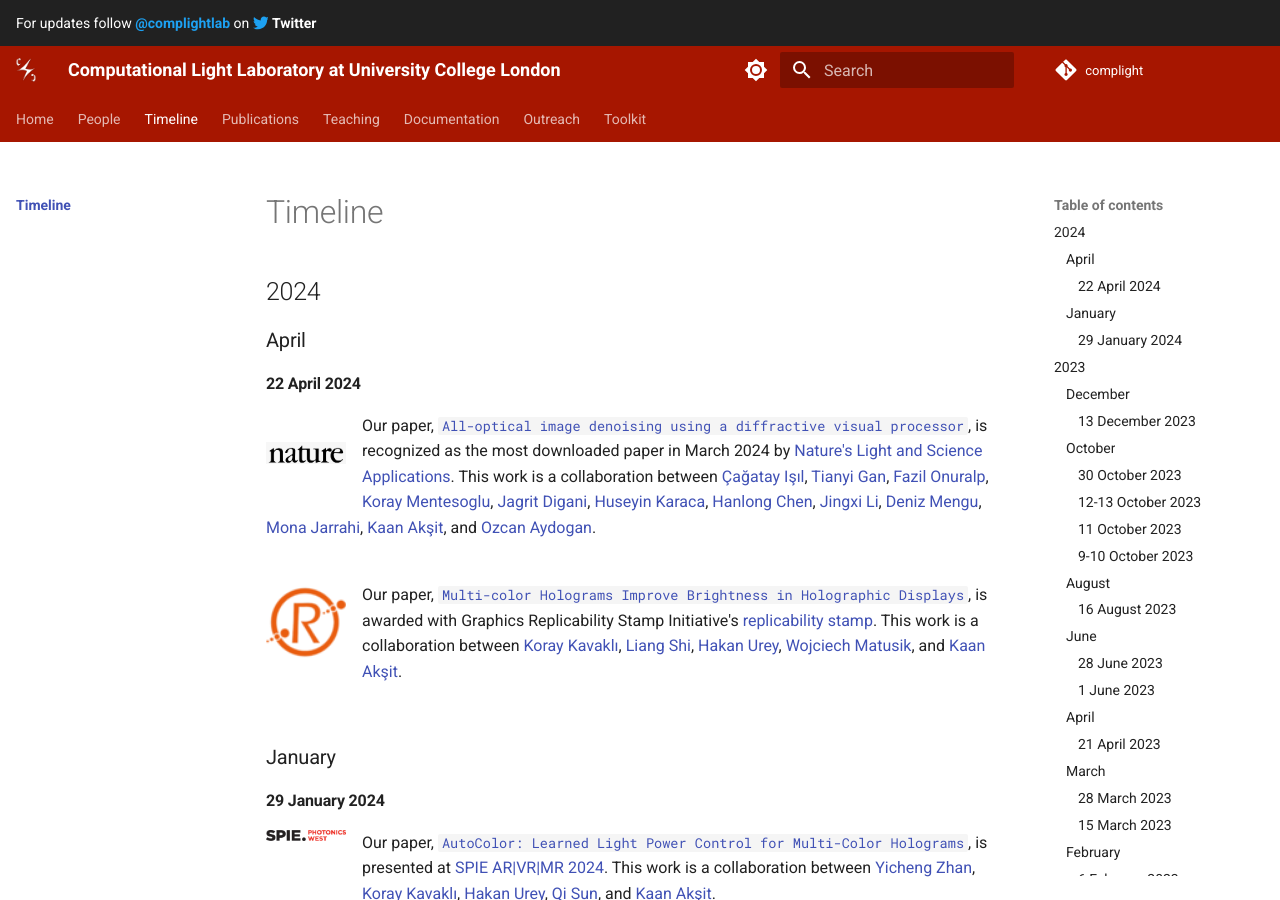
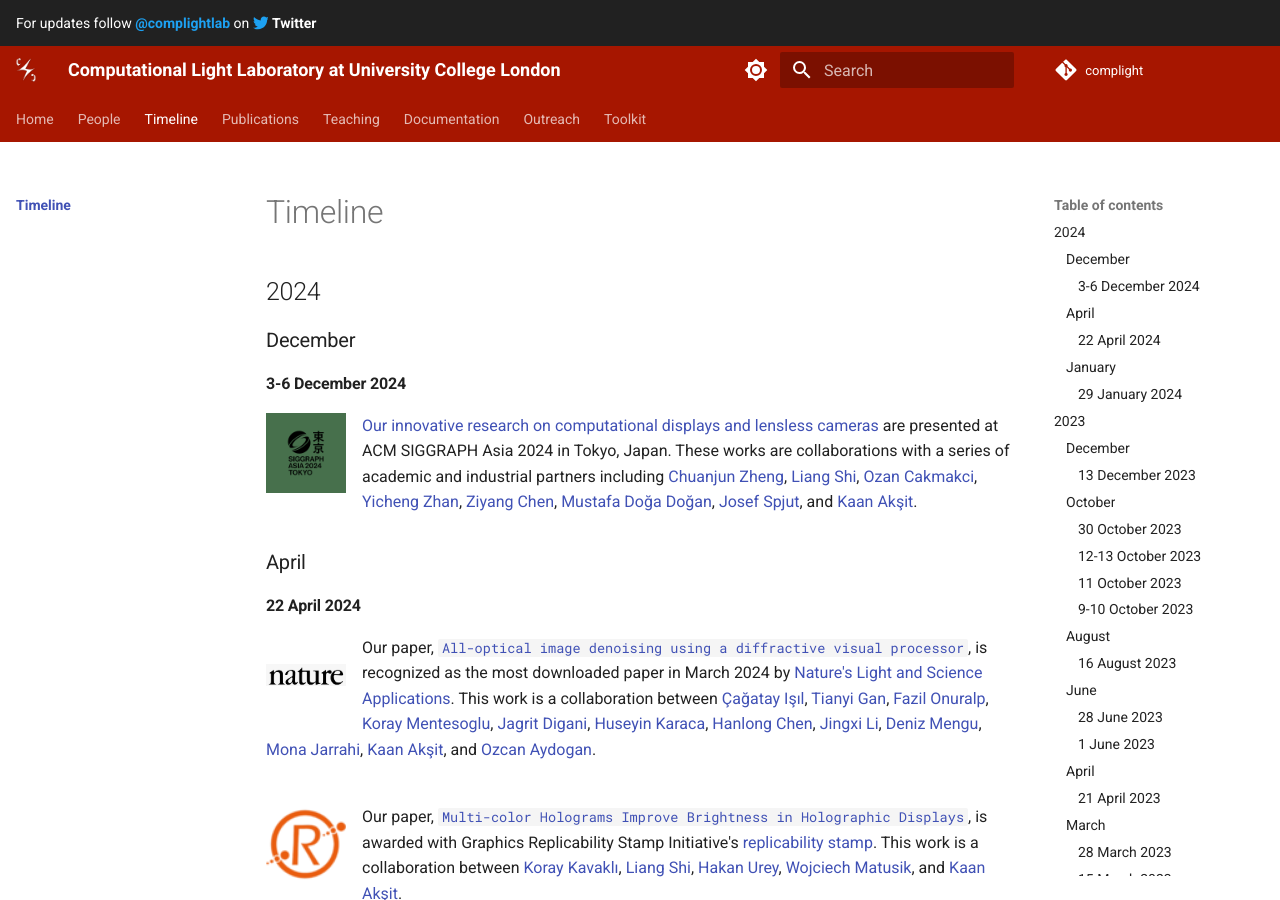
Before and after one commit to complight/complight.github.io, an MkDocs documentation site: the page built from docs/timeline/index.md, in a window 1280 px wide and 900 px high. Built offline with MkDocs 1.6.1 and Material for MkDocs 9.7.7, drawn with Linux system fonts in a browser that asks for light colours.

Commit message:
Updating timeline, documentation and main page.

```diff
--- a/docs/timeline/index.md
+++ b/docs/timeline/index.md
@@ -2,6 +2,23 @@
 
 
 ## 2024
+
+### December
+#### 3-6 December 2024
+<div style="float: left; height:100px;" class="boxed">
+<img align="left" src="../media/acm_siggraph_asia_2024.png" alt="ACM SIGGRAPH Asia 2024" width="80" alt/>
+</div>
+[Our innovative research on computational displays and lensless cameras](../documentation/siggraph_asia_2024) are presented at ACM SIGGRAPH Asia 2024 in Tokyo, Japan.
+These works are collaborations with a series of academic and industrial partners including
+[Chuanjun Zheng](https://scholar.google.com.hk/citations?user=9Jk_LC8AAAAJ&hl=zh-CN),
+[Liang Shi](https://people.csail.mit.edu/liangs/),
+[Ozan Cakmakci](https://scholar.google.com/citations?user=xZLjeAMAAAAJ&hl=en),
+[Yicheng Zhan](https://scholar.google.com/citations?hl=zh-CN&user=x2ptSYUAAAAJ),
+[Ziyang Chen](https://ziyang.space/),
+[Mustafa Doğa Doğan](https://www.dogadogan.com/),
+[Josef Spjut](https://josef.spjut.me/),
+and [Kaan Akşit](https://kaanaksit.com).
+
 
 ### April
 #### 22 April 2024
```
Also changed, not shown: docs/documentation/index.md (+6 -0 lines), docs/documentation/siggraph_asia_2024.md (added, +114 -0 lines), docs/index.md (+8 -0 lines), docs/media/acm_siggraph_asia_2024.png (added), 2 other files.
